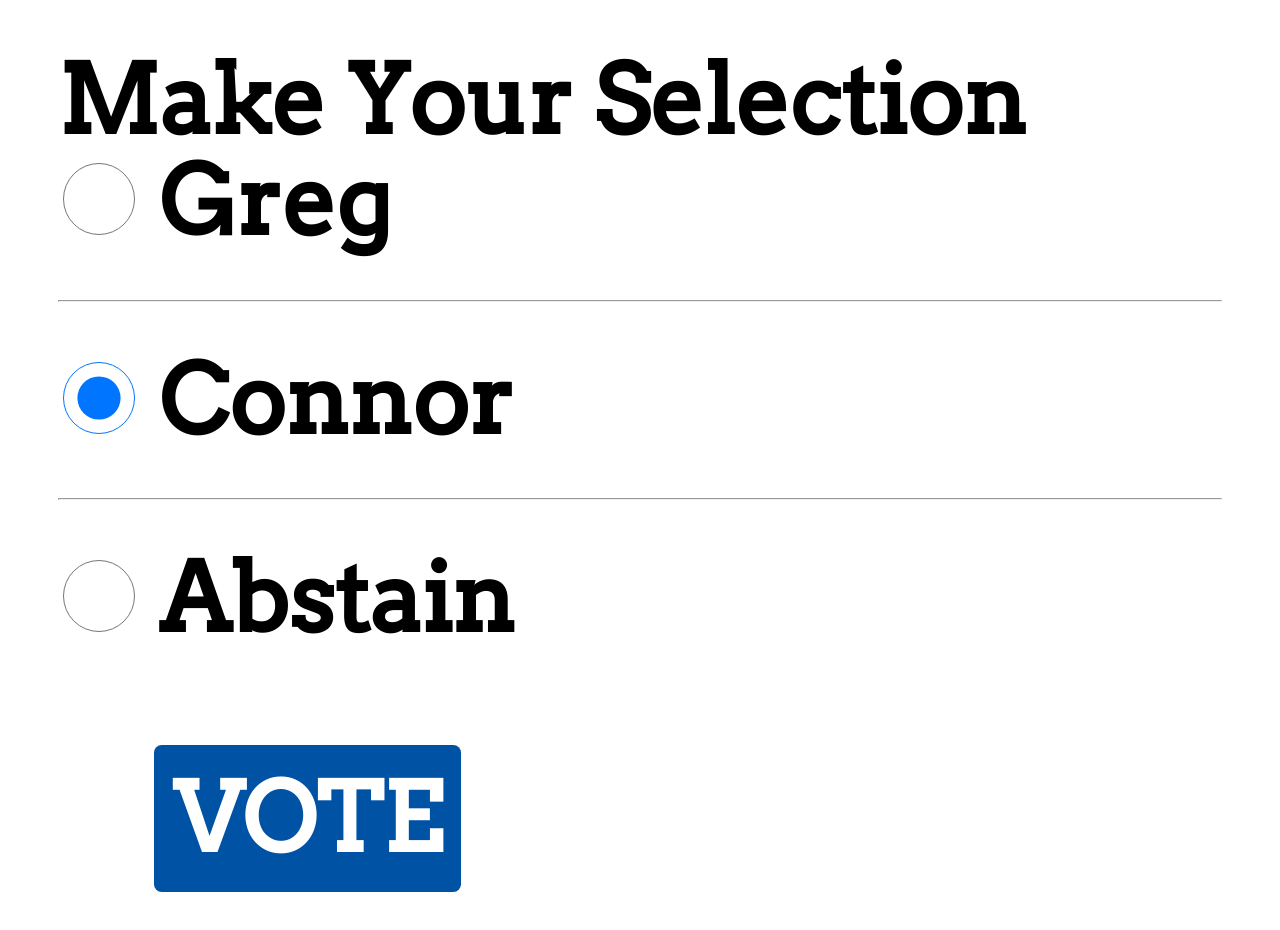
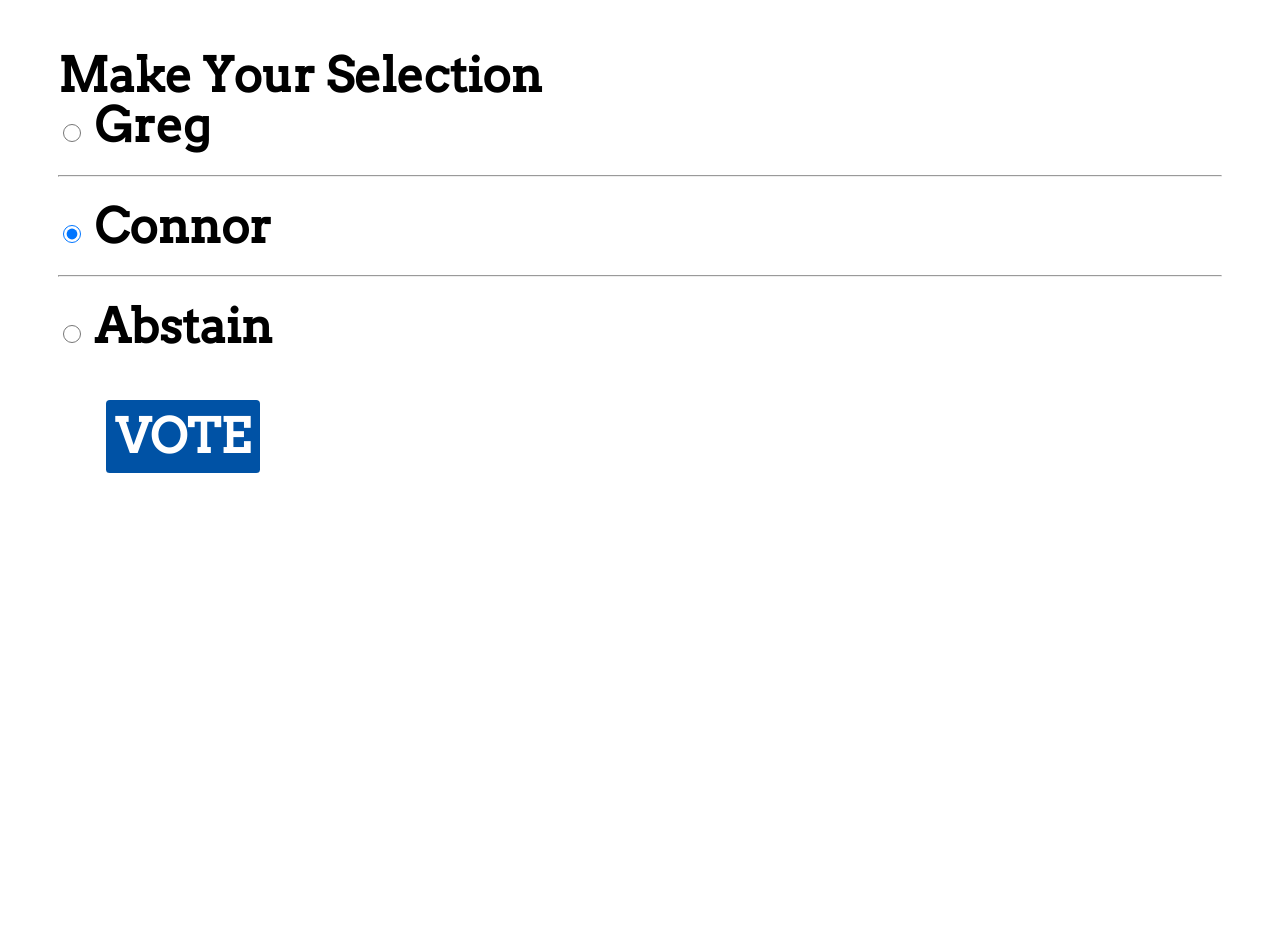
Before and after one commit to calumny/majorityparty, a website: page index.html in a window 1280 px wide. After the commit the page ends 800 px from the top, so only its background shows below. Drawn offline with nearby package versions, Linux system fonts and the light colour scheme.

Commit message:
css change

```diff
--- a/public/styles.css
+++ b/public/styles.css
@@ -23,7 +23,7 @@ body, caption, th, td, input, textarea, select, option, legend, fieldset, h1, h2
 }
 
 h1, .ballotBox, .ballotBox input {
-  font-size: 4em;
+  font-size: 2em;
   /* 2x body copy size = 32px */
   line-height: 1.25;
   /* 45px / 36px */
@@ -31,7 +31,7 @@ h1, .ballotBox, .ballotBox input {
 
 @media (min-width: 43.75em) {
   h1, .ballotBox, .ballotBox input {
-    font-size: 5em;
+    font-size: 2.5em;
     /* 2.5x body copy size = 40px */
     line-height: 1.125;
   }
@@ -39,7 +39,7 @@ h1, .ballotBox, .ballotBox input {
 
 @media (min-width: 56.25em) {
   h1, .ballotBox {
-    font-size: 6em;
+    font-size: 3em;
     /* 3x body copy size = 48px */
     line-height: 1.05;
     /* keep to a multiple of the 20px line height and something more appropriate for display headings */
```
